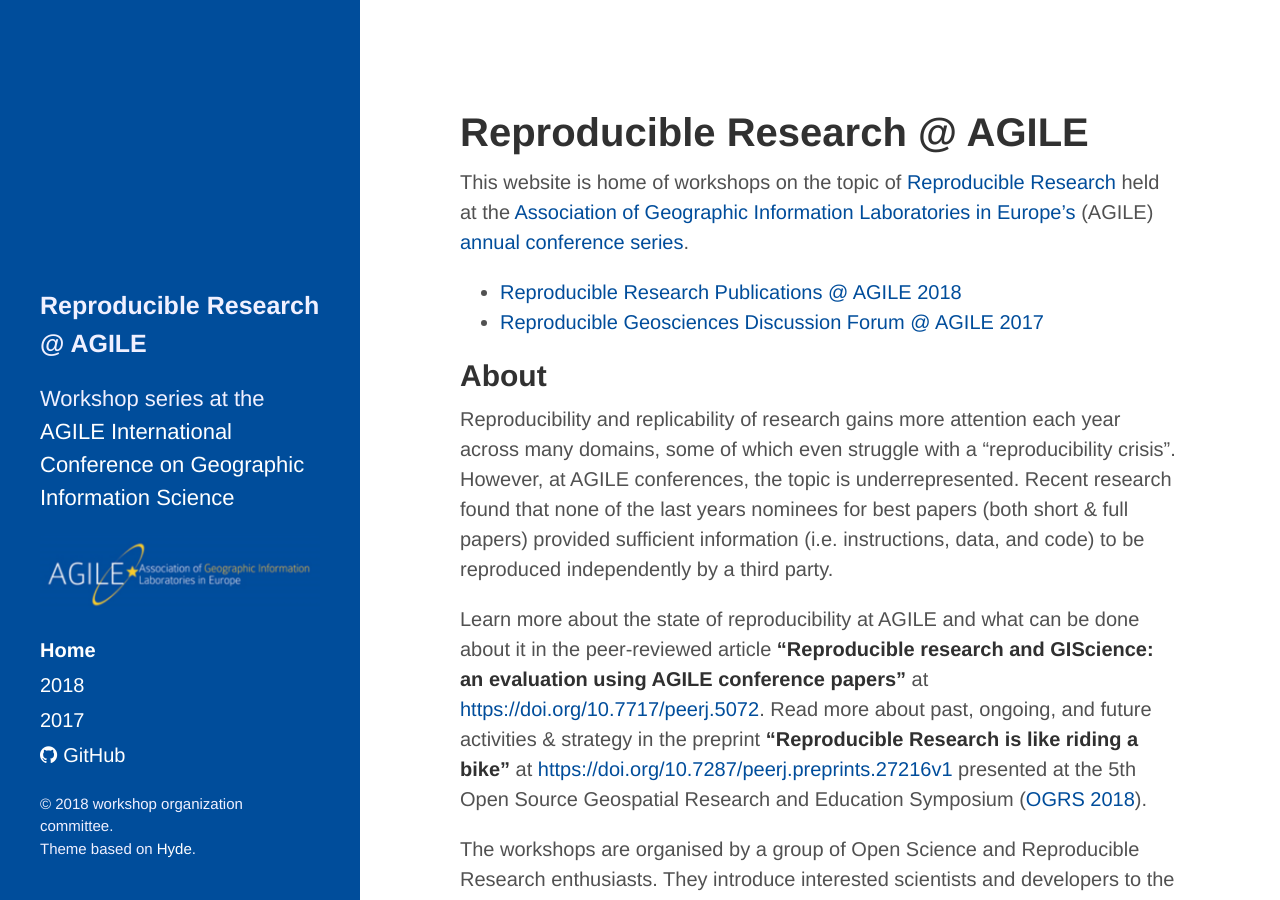
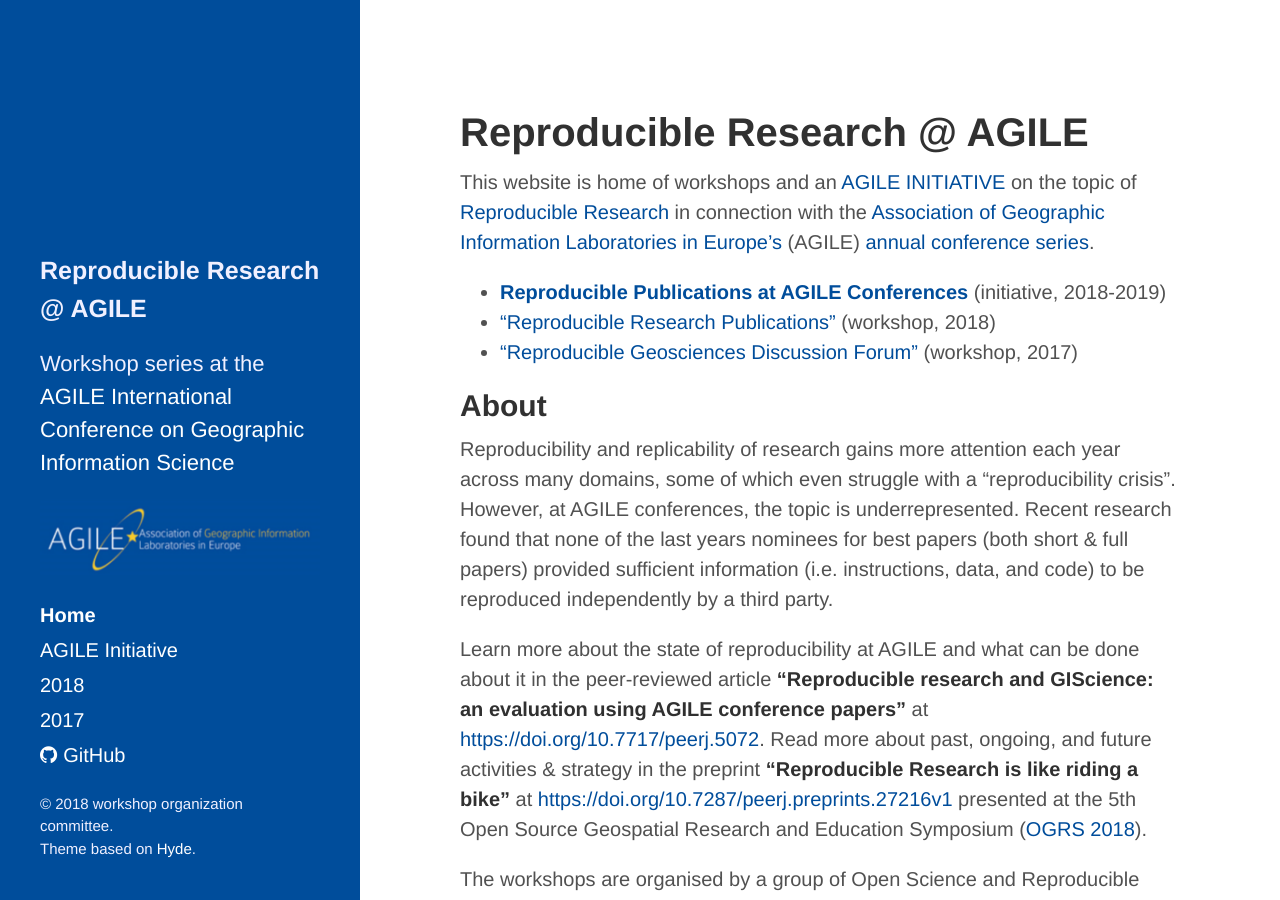
Before and after one commit to reproducible-agile/reproducible-agile.github.io, a Jekyll site: the page built from index.md, in a window 1280 px wide and 900 px high. Built offline with Jekyll 4.4.1, drawn with Linux system fonts in a browser that asks for light colours.

Commit message:
add page for initiative

```diff
--- a/_includes/sidebar.html
+++ b/_includes/sidebar.html
@@ -9,6 +9,7 @@
 
     <nav class="sidebar-nav">
       <a class="sidebar-nav-item{% unless page.url contains '/20' %} active{% endunless %}" href="{{ site.baseurl }}">Home</a>
+      <a class="sidebar-nav-item{% if page.url contains '2018' %} active{% endif %}" href="{{ site.baseurl }}initiative">AGILE Initiative</a>
       <a class="sidebar-nav-item{% if page.url contains '2018' %} active{% endif %}" href="{{ site.baseurl }}2018">2018</a>
       <a class="sidebar-nav-item{% if page.url contains '2017' %} active{% endif %}" href="{{ site.baseurl }}2017">2017</a>
       <a class="sidebar-nav-item" href="{{ site.github.repo }}"><i class="fa fa-github" style="margin-right: 0.3em;" aria-hidden="true"></i>GitHub</a>
--- a/index.md
+++ b/index.md
@@ -14,10 +14,11 @@
 
 # Reproducible Research @ AGILE
 
-This website is home of workshops on the topic of [Reproducible Research](https://en.wikipedia.org/wiki/Reproducibility#Reproducible_research) held at the [Association of Geographic Information Laboratories in Europe's](https://agile-online.org/) (AGILE) [annual conference series](https://agile-online.org/past-conferences-and-proceedings).
+This website is home of workshops and an [AGILE INITIATIVE](https://agile-online.org/funding-initiatives) on the topic of [Reproducible Research](https://en.wikipedia.org/wiki/Reproducibility#Reproducible_research) in connection with the [Association of Geographic Information Laboratories in Europe's](https://agile-online.org/) (AGILE) [annual conference series](https://agile-online.org/past-conferences-and-proceedings).
 
-- [Reproducible Research Publications @ AGILE 2018](2018)
-- [Reproducible Geosciences Discussion Forum @ AGILE 2017](2017)
+- **[Reproducible Publications at AGILE Conferences](initiative)** (initiative, 2018-2019)
+- ["Reproducible Research Publications"](2018) (workshop, 2018)
+- ["Reproducible Geosciences Discussion Forum"](2017) (workshop, 2017)
 
 ## About
 
```
Also changed, not shown: initiative.md (added, +67 -0 lines), README.md.
